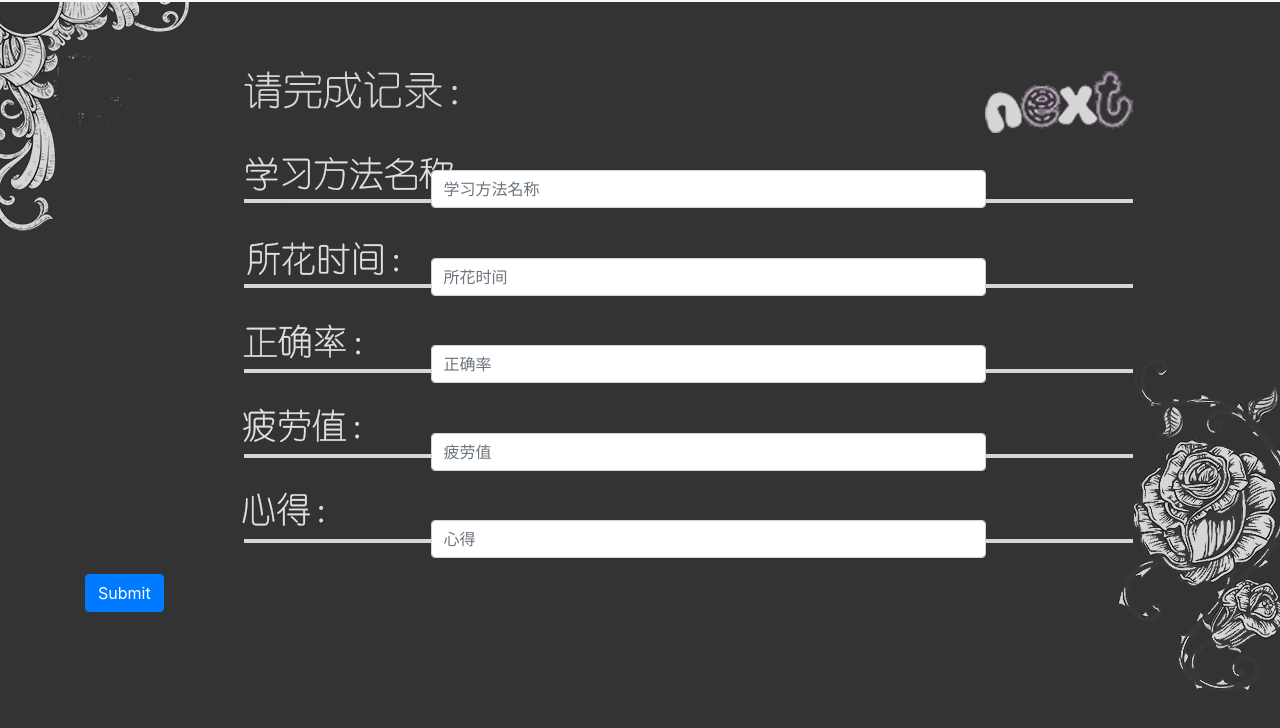
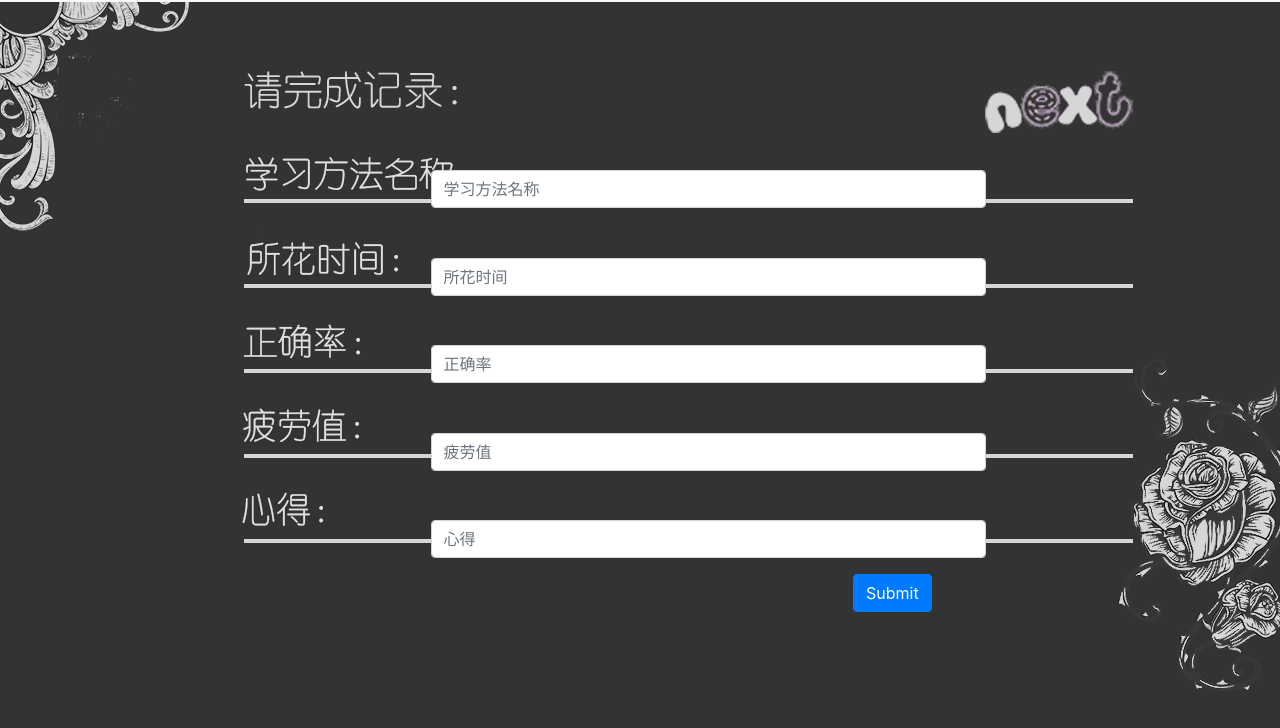
Before and after one commit to HCrSn/THE_HACK_PI_18, a plain HTML site: page pages/formFill/formFill.html in a window 1280 px wide. Shown: the part 54-782 px from the top of the page. Drawn offline with nearby package versions, Linux system fonts and the light colour scheme.

Commit message:
button looks better

```diff
--- a/pages/formFill/formFill.html
+++ b/pages/formFill/formFill.html
@@ -95,7 +95,7 @@
 			<div class="form-group form-items" style="margin-top: 6.2vh">
 				<input class="form-control" id="exampleInputEmail5" placeholder="心得">
 			</div>
-			<button type="submit" class="btn btn-primary">Submit</button>
+			<button type="submit" class="btn btn-primary" style="margin-left: 60vw">Submit</button>
 		</form>
 		<div>
 			<a href="../sliderBar/sliderBar.html">
```
